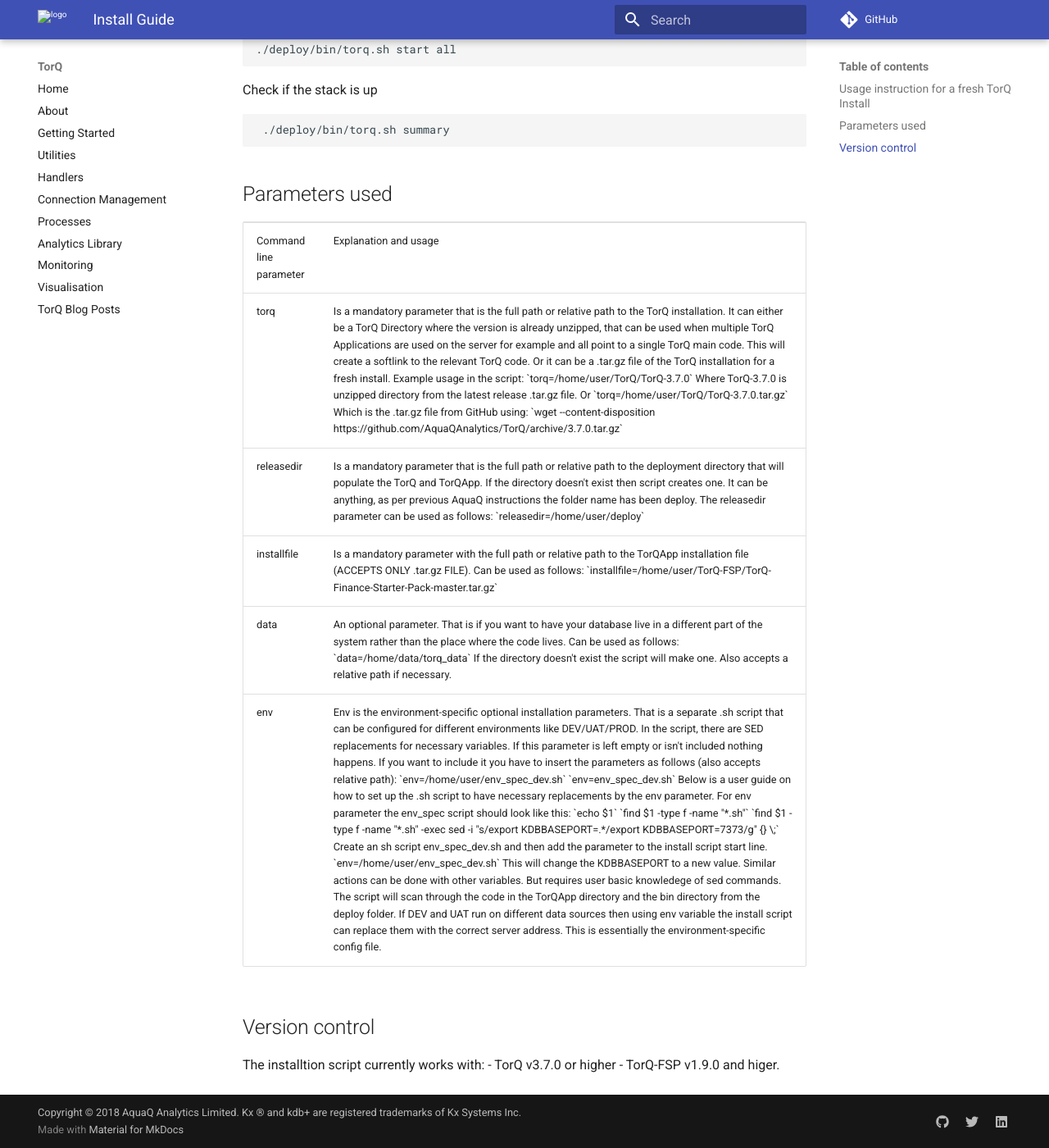
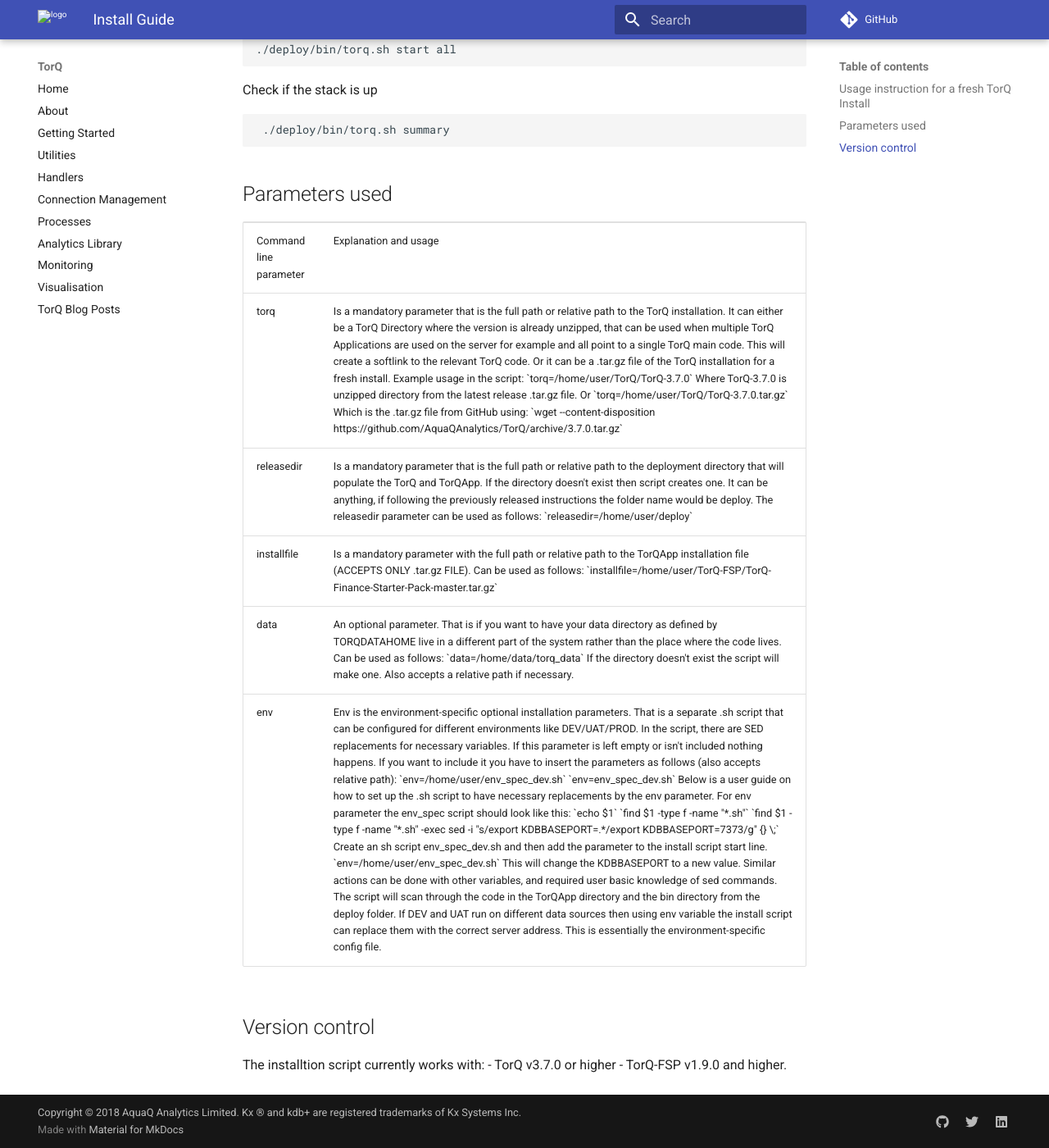
Before and after one commit to DataIntellectTech/TorQ, an MkDocs documentation site: the page built from docs/InstallGuide.md, in a window 1280 px wide and 1400 px high, scrolled down 653 px. Shown: the whole window at 82% size. Built offline with MkDocs 1.6.1 and Material for MkDocs 9.7.7, drawn with Linux system fonts in a browser that asks for light colours; comment, search, counter and statistics services are not loaded; old or Windows-style settings are respelled for this version of MkDocs.

Commit message:
Typos and wording changes

```diff
--- a/docs/InstallGuide.md
+++ b/docs/InstallGuide.md
@@ -64,8 +64,8 @@
 <td>
 
 Is a mandatory parameter that is the full path or relative path to the deployment directory that will populate the TorQ and TorQApp.
-If the directory doesn't exist then script creates one. It can be anything,
-as per previous AquaQ instructions the folder name has been deploy.
+If the directory doesn't exist then script creates one.
+It can be anything, if following the previously released instructions the folder name would be deploy.
 The releasedir parameter can be used as follows:
 
 `releasedir=/home/user/deploy`
@@ -86,7 +86,7 @@
 <td> data </td>
 <td>
 
-An optional parameter. That is if you want to have your database live in a different part of the system rather than the place where the code lives. Can be used as follows:
+An optional parameter. That is if you want to have your data directory as defined by TORQDATAHOME live in a different part of the system rather than the place where the code lives. Can be used as follows:
 
 `data=/home/data/torq_data`
 
@@ -118,8 +118,7 @@
 `env=/home/user/env_spec_dev.sh`
 
 This will change the KDBBASEPORT to a new value.
-Similar actions can be done with other variables.
-But requires user basic knowledege of sed commands.
+Similar actions can be done with other variables, and required user basic knowledge of sed commands.
 The script will scan through the code in the TorQApp directory and the
 bin directory from the deploy folder.
 If DEV and UAT run on different data sources then using env variable the install script can replace them with the correct server address.
@@ -134,4 +133,4 @@
 
 The installtion script currently works with:
 - TorQ v3.7.0 or higher
-- TorQ-FSP v1.9.0 and higer.
+- TorQ-FSP v1.9.0 and higher.
```
